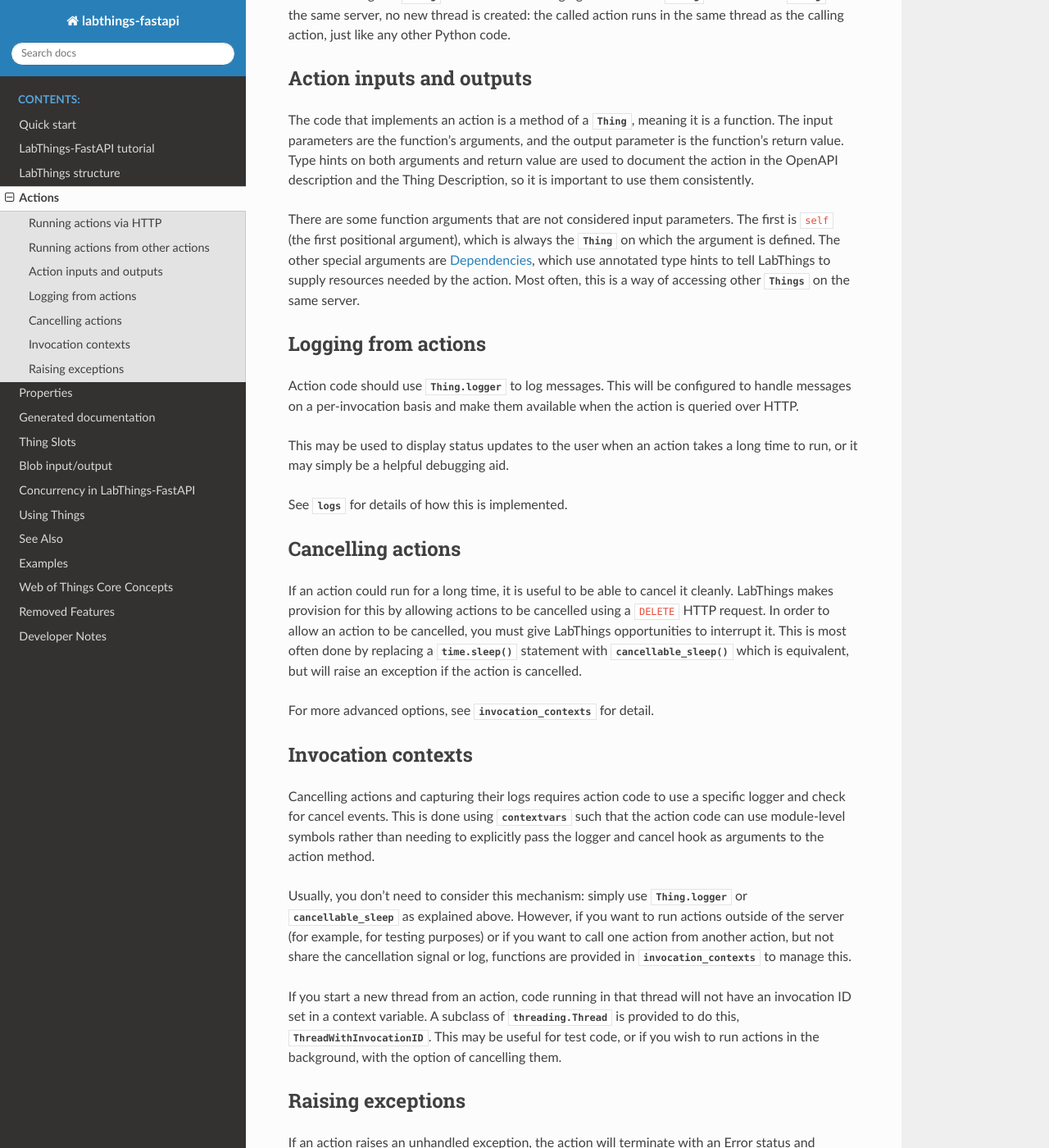
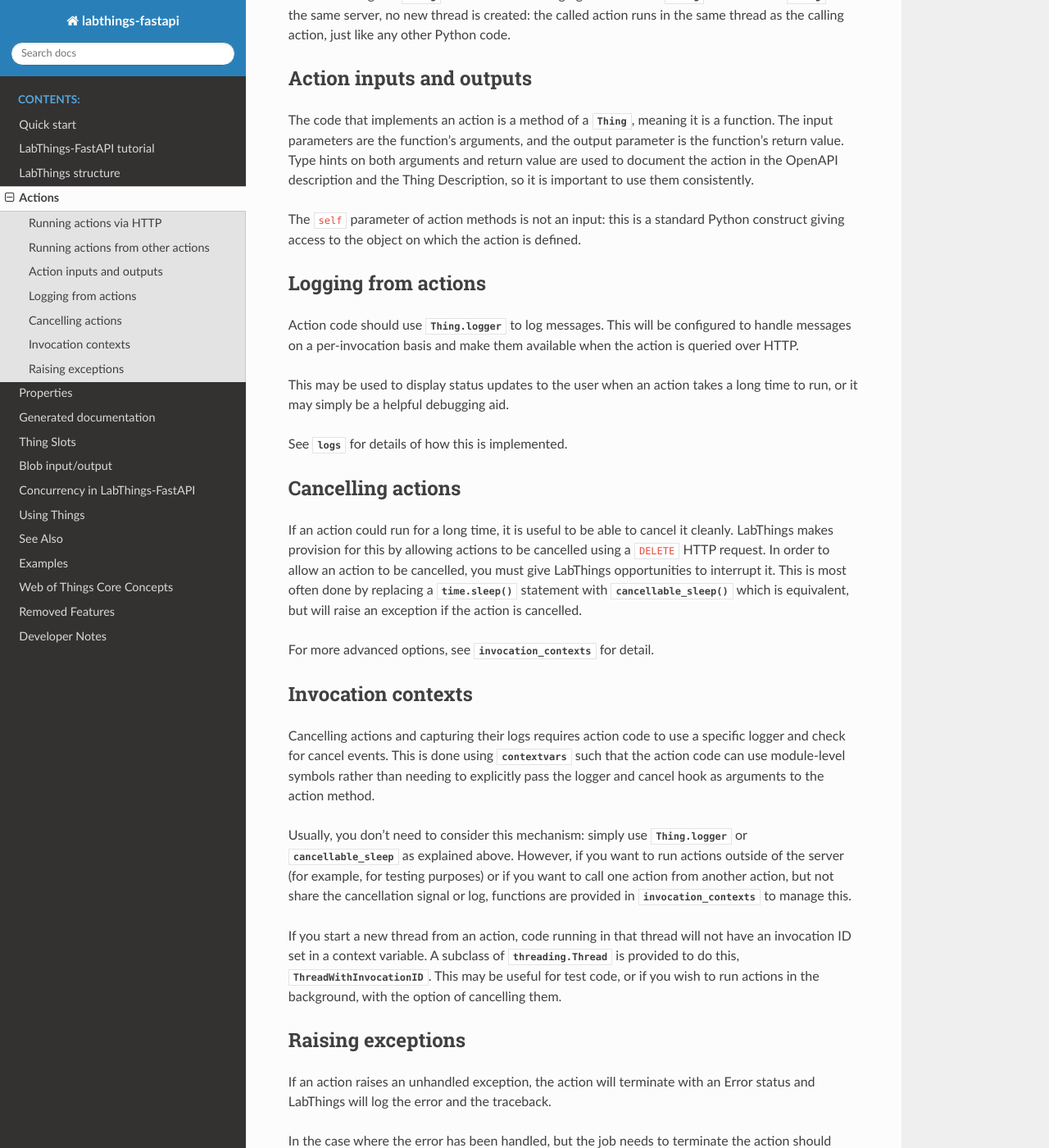
Before and after one commit to labthings/labthings-fastapi, a Sphinx documentation site: the page built from docs/source/actions.rst, in a window 1280 px wide and 1400 px high, scrolled down 904 px. Shown: the whole window at 82% size. Built offline with Sphinx 7.4.7 and the Read the Docs theme 3.1.0, drawn with Linux system fonts in a browser that asks for light colours; pages that are not in the unit, such as notebooks, are missing from menus; the version number is read from the project's files by our own code; some of the changed text lies outside the part shown.

Commit message:
Fix some typos spotted when reviewing the docs.

```diff
--- a/docs/source/actions.rst
+++ b/docs/source/actions.rst
@@ -51,12 +51,8 @@ parameter is the function's return value. Type hints on both arguments and
 return value are used to document the action in the OpenAPI description and
 the Thing Description, so it is important to use them consistently.
 
-There are some function arguments that are not considered input parameters.
-The first is ``self`` (the first positional argument), which is always the
-`.Thing` on which the argument is defined. The other special arguments are
-:ref:`dependencies`, which use annotated type hints to tell LabThings to
-supply resources needed by the action. Most often, this is a way of accessing
-other `.Things` on the same server.
+The ``self`` parameter of action methods is not an input: this is a standard
+Python construct giving access to the object on which the action is defined.
 
 .. _action_logging:
 
@@ -112,6 +108,6 @@ If an action raises an unhandled exception, the action will terminate with an Er
 status and LabThings will log the error and the traceback.
 
 In the case where the error has been handled, but the job needs to terminate the action
-should raise an InvocationError (or a error which subclasses this). The message from
+should raise an `.InvocationError`` (or a error which subclasses this). The message from
 this exceptions will be logged, but the full traceback will not be logged as this error
 has been handled.
```
Also changed, not shown: 1 other file.
